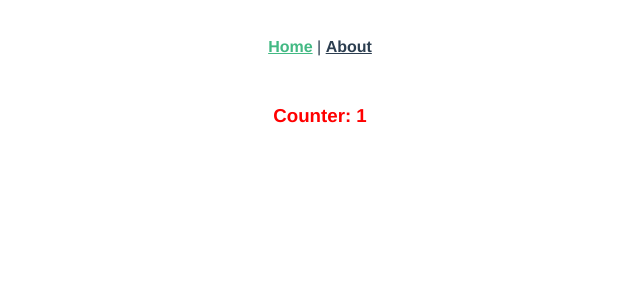
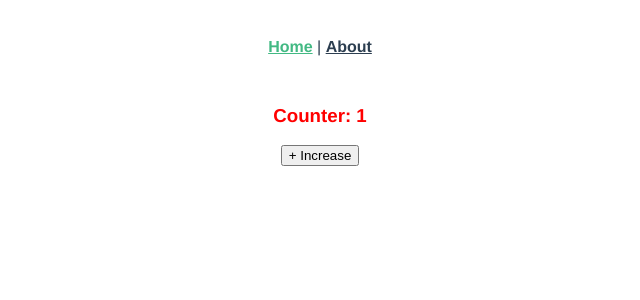
Before and after one commit to ivanurra/vuex-02, a Vue app: page / in a window 1280 px wide. Shown: the top 300 px of the page, without its empty margins (320-960 px from the left). Built offline with nearby package versions, Linux system fonts and the light colour scheme.

Commit message:
mutations

```diff
--- a/src/store/index.js
+++ b/src/store/index.js
@@ -5,6 +5,9 @@ export default createStore({
     counter: 1
   },
   mutations: {
+    increase(state) {
+      state.counter++;
+    },
   },
   actions: {
   },
--- a/src/views/Home.vue
+++ b/src/views/Home.vue
@@ -4,11 +4,12 @@
     <h3
     :style="counterColor"
     >{{title}}: {{ counter }}</h3>
+    <button @click="increase">+ Increase</button>
   </div>
 </template>
 
 <script>
-import {mapState} from 'vuex'
+import {mapState, mapMutations} from 'vuex'
 
 export default {
   name: 'Home',
@@ -23,8 +24,11 @@ export default {
   computed: {
     ...mapState([`counter`]),
     counterColor() {
-      return [this.counter > 100 ? {'color': 'green'} : {'color': 'red'}]
+      return [this.counter > 10 ? {'color': 'green'} : {'color': 'red'}]
     }
+  },
+  methods: {
+    ...mapMutations(['increase'])
   }
 }
 </script>
```
